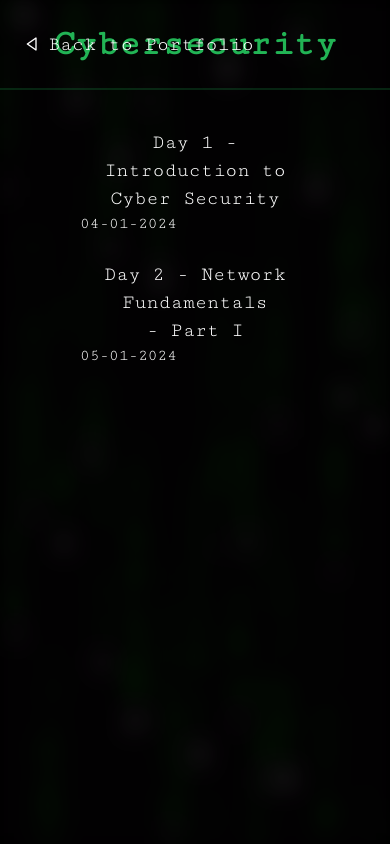
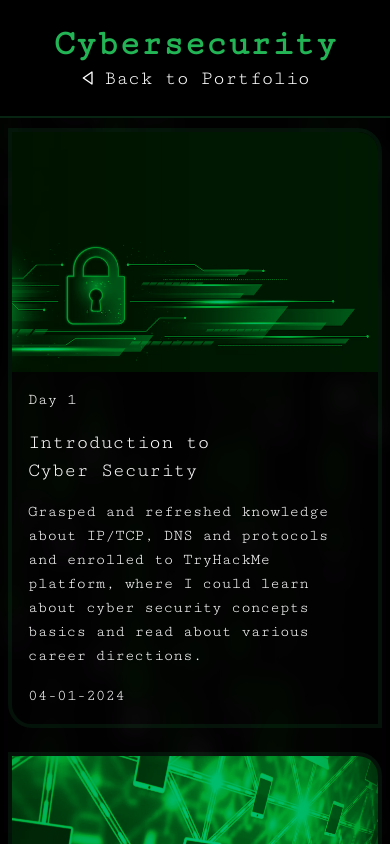
Before and after one commit to BBualdo/Portfolio.BBualdo, a Next.js app: page /blog/cybersecurity in a window 390 px wide. Shown: the top 844 px of the page. Built offline with nearby package versions, Linux system fonts and the light colour scheme; a web font is replaced by a local one.

Commit message:
Article components UI and responsiveness improvement

```diff
--- a/src/app/blog/cybersecurity/cybersecurity.css
+++ b/src/app/blog/cybersecurity/cybersecurity.css
@@ -3,6 +3,6 @@ body {
     color: white;
 }
 
-h1 {
-
+.filter-matrix {
+    filter: brightness(50%) invert(2%) sepia(99%) saturate(1484%) hue-rotate(121deg) brightness(94%) contrast(105%);
 }
--- a/src/app/blog/cybersecurity/layout.tsx
+++ b/src/app/blog/cybersecurity/layout.tsx
@@ -19,14 +19,14 @@ export default function RootLayout({ children }: Readonly<{ children: React.Reac
     </head>
     <body className={cutiveMono.className}>
     <MatrixBackground />
-    <nav className="p-6 fixed flex items-center w-full border-b-2 border-matrixGreen/20">
-      <div className="inline-block absolute">
+    <nav className="p-6 fixed flex xs:max-md:flex-col-reverse items-center w-full border-b-2 border-matrixGreen/20 z-50 bg-black">
+      <div className="inline-block md:absolute">
         <a href=".." className="flex items-center gap-2 hover:text-matrixGreen hover:font-bold">
           <BiLeftArrow />
           <span className="text-xl">Back to Portfolio</span>
         </a>
       </div>
-      <h1 className="text-matrixGreen text-4xl w-full text-center">Cybersecurity</h1>
+      <h1 className="text-matrixGreen text-4xl w-full cursor-default user-select-none text-center">Cybersecurity</h1>
     </nav>
     {children}
     </body>
--- a/src/app/blog/cybersecurity/page.tsx
+++ b/src/app/blog/cybersecurity/page.tsx
@@ -3,8 +3,8 @@ import Article from "@/components/blogs/Cybersecurity/Article";
 
 export default function Cybersecurity() {
   return (
-    <main className="flex min-h-screen px-20 py-32">
-      <div className="flex flex-col gap-6">
+    <main className="min-h-screen px-2 md:px-20 py-32">
+      <div className="flex flex-col gap-6 place-items-center xl:grid grid-cols-2">
         {cybersecurityArticles.map(article => (
           <Article key={article.day} article={article} />
         ))}
--- a/src/app/globals.css
+++ b/src/app/globals.css
@@ -65,3 +65,9 @@ html, body {
         @apply text-shadow-viceCyan uppercase;
     }
 }
+
+@layer utilities {
+    .user-select-none {
+        user-select: none;
+    }
+}
--- a/src/components/blogs/Cybersecurity/Article.tsx
+++ b/src/components/blogs/Cybersecurity/Article.tsx
@@ -1,14 +1,20 @@
 import Image from "next/image";
 import { ArticleType } from "@/constants/cybersecurityArticles";
+import truncateString from "@/utils/truncateString";
 
 const Article = ( {article}:{article: ArticleType} ) => {
-  const { day, title, imageUrl, imageAlt, date, slug } = article;
+  const { day, title, description, imageUrl, imageAlt, date, slug } = article;
 
   return (
-    <a href={`cybersecurity/${slug}`} className="hover:text-lightMatrixGreen hover:animate-pulse">
-      <div>
-        <h3>{day ? `Day ${day} - ` : null}{title}</h3>
-        <p>{date}</p>
+    <a href={`cybersecurity/${slug}`} className="flex flex-col hover:border-matrixGreen xs:h-[600px] md:h-[500px] md:w-[600px] border-4 rounded-tr-3xl overflow-hidden rounded-bl-3xl border-matrixGreen/10">
+      <div className="relative flex-1">
+        <Image alt={imageAlt} src={imageUrl} fill objectFit="cover" className="filter-matrix" />
+      </div>
+      <div className="flex flex-col gap-4 p-4 flex-1">
+        <p>{day ? `Day ${day}` : null}</p>
+        <h3 className="text-left">{title}</h3>
+        <p>{truncateString(description, 250)}</p>
+        <p className="mt-auto">{date}</p>
       </div>
     </a>
   )
--- a/src/constants/cybersecurityArticles.ts
+++ b/src/constants/cybersecurityArticles.ts
@@ -1,6 +1,7 @@
 export type ArticleType = {
   day?: number,
   title: string,
+  description: string,
   imageUrl: string,
   imageAlt: string,
   date: string,
@@ -12,6 +13,7 @@ export const cybersecurityArticles: ArticleType[] = [
   {
     day: 1,
     title: "Introduction to Cyber Security",
+    description: "Grasped and refreshed knowledge about IP/TCP, DNS and protocols and enrolled to TryHackMe platform, where I could learn about cyber security concepts basics and read about various career directions.",
     imageUrl: "/cybersecurity-articles-images/1.avif",
     imageAlt: "",
     date: "04-01-2024",
@@ -20,6 +22,7 @@ export const cybersecurityArticles: ArticleType[] = [
   {
     day: 2,
     title: "Network Fundamentals - Part I",
+    description: "Dived deeper into networking, understood how devices communicate with each other and learnt about types of networks and their pros/cons.",
     imageUrl: "/cybersecurity-articles-images/2.avif",
     imageAlt: "",
     date: "05-01-2024",
--- /dev/null
+++ b/src/utils/truncateString.ts
@@ -0,0 +1,6 @@
+const truncateString = (str:string, limit:number) => {
+  if (str.length <= limit) return str;
+  return str.slice(0, limit - 3) + "..."
+}
+
+export default truncateString;
```
